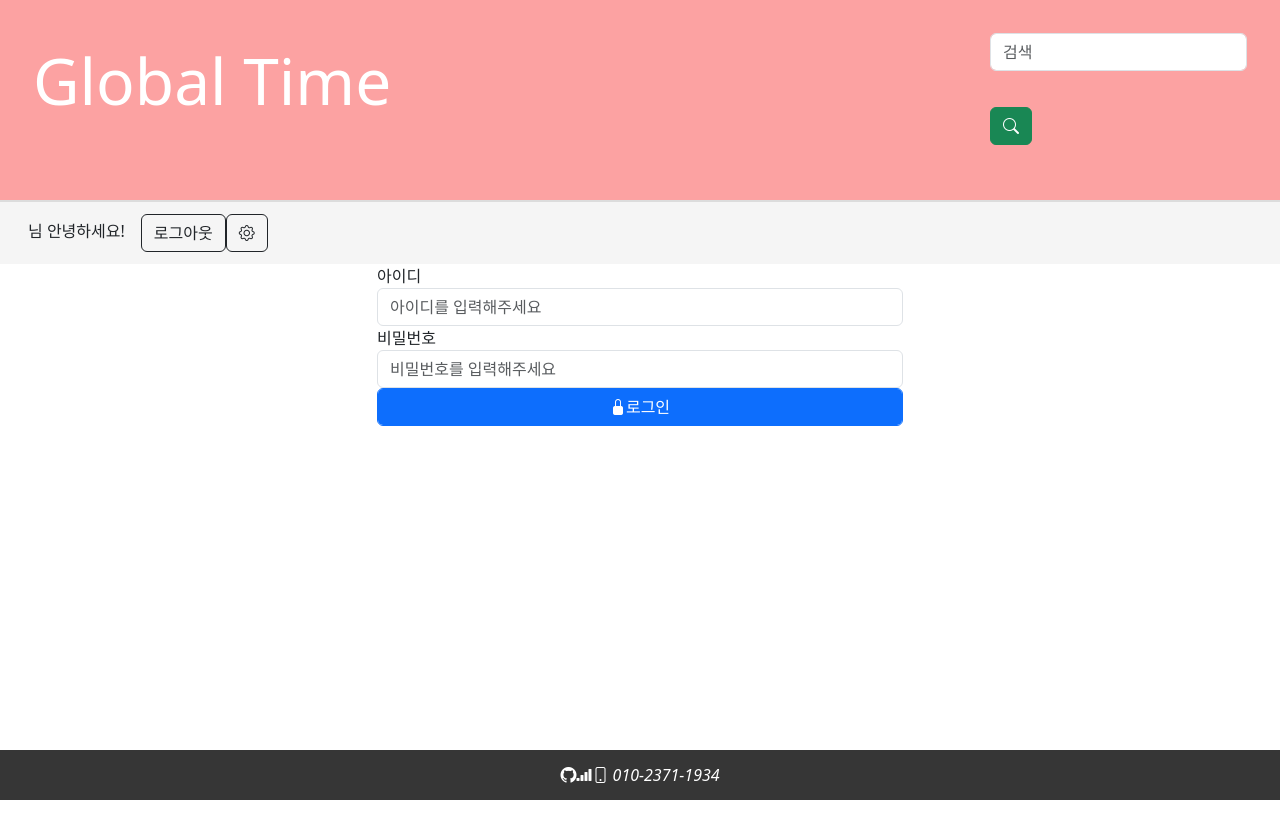
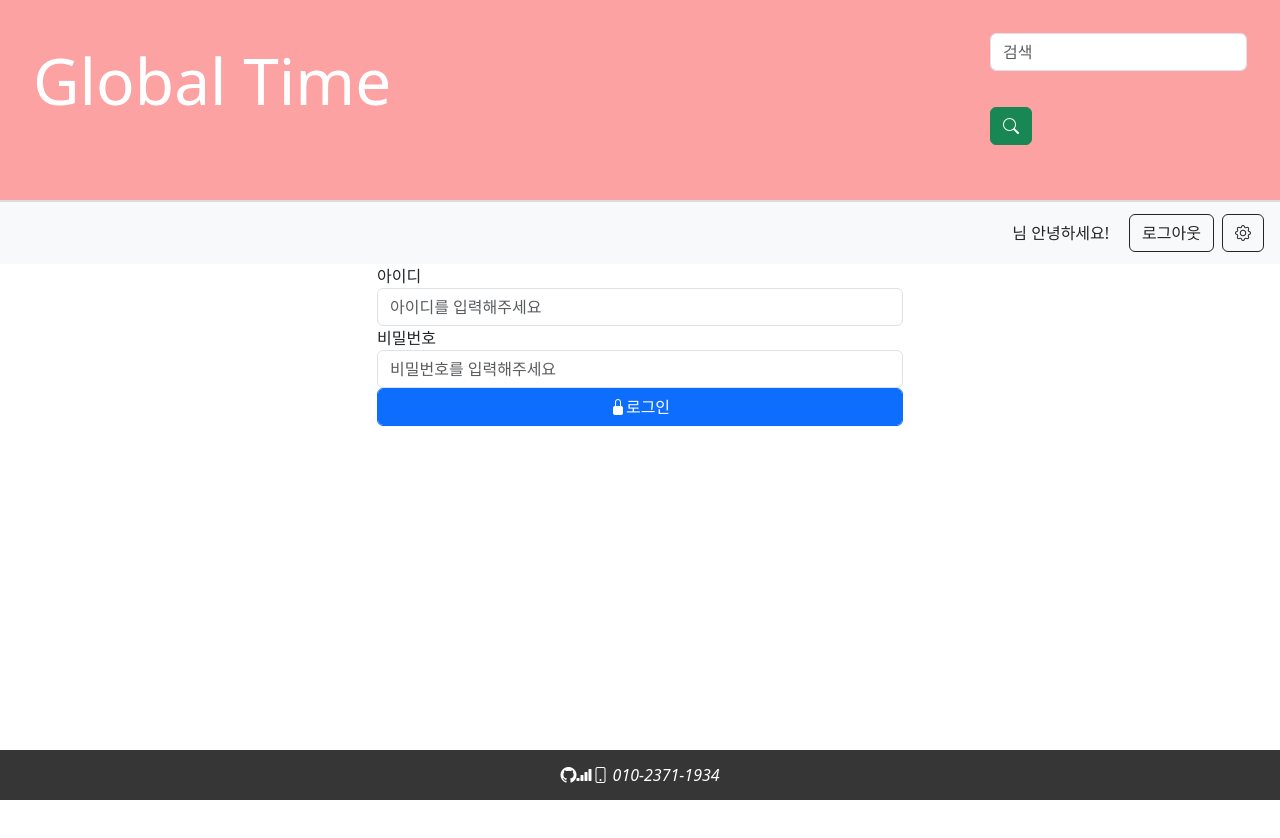
Before and after one commit to Tae4an/Global-Time, a React (Create React App) app in the folder reactfront/: page / in a window 1280 px wide. Shown: the top 838 px of the page. Built offline with nearby package versions, Linux system fonts and the light colour scheme; sample sign-in values are in the browser's storage.

Commit message:
Style: 디자인 수정
- 버튼 위치 수정

```diff
--- a/reactfront/src/comment/CommentForm.js
+++ b/reactfront/src/comment/CommentForm.js
@@ -2,12 +2,13 @@ import React, { useState } from 'react';
 import axios from 'axios';
 import { useUser } from '../context/UserContext';
 import '../css/CommentForm.css';
-import {useNavigate} from "react-router-dom";
+import { useNavigate } from 'react-router-dom';
 
 const CommentForm = ({ postId }) => {
     const [comment, setComment] = useState('');
     const { user, token } = useUser(); // 인증 토큰도 가져옵니다.
     const navigate = useNavigate();
+
     const handleSubmit = async (e) => {
         e.preventDefault();
         if (!user || !user.nickname) {
@@ -54,7 +55,9 @@ const CommentForm = ({ postId }) => {
                     onChange={(e) => setComment(e.target.value)}
                 ></textarea>
             </div>
-            <button type="submit" className="btn btn-primary">댓글 작성</button>
+            <div className="d-flex justify-content-end">
+                <button type="submit" className="btn btn-primary">댓글 작성</button>
+            </div>
         </form>
     );
 };
--- a/reactfront/src/layout/Header.js
+++ b/reactfront/src/layout/Header.js
@@ -1,16 +1,18 @@
 import React from 'react';
-import { Link } from 'react-router-dom';
+import { Link, useNavigate } from 'react-router-dom';
 import 'bootstrap/dist/css/bootstrap.min.css';
 import 'bootstrap-icons/font/bootstrap-icons.css';
 import '../App.css';
 import { useUser } from '../context/UserContext';
 
 const Header = () => {
-    const { user, setUser } = useUser();
+    const { user, logout } = useUser();
+    const navigate = useNavigate();
 
     const handleLogout = () => {
-        setUser(null); // 로그아웃 시 사용자 상태 초기화
-        window.location.href = '/auth/login'; // 로그아웃 후 로그인 페이지로 이동
+        alert("로그아웃 되었습니다.");
+        logout();
+        navigate('/');
     };
 
     if (user) {
@@ -27,21 +29,21 @@ const Header = () => {
                 </form>
             </div>
 
-            <nav id="nav">
-                <div className="text-right">
+            <nav id="nav" className="navbar navbar-expand-lg navbar-light bg-light">
+                <div className="collapse navbar-collapse justify-content-end">
                     {user ? (
                         <>
+                            <span className="mx-3">{user.realName}님 안녕하세요!</span>
                             {user.role === 'ADMIN' && (
-                                <Link to="/admin" className="btn btn-outline-dark">관리자 페이지</Link>
+                                <Link to="/admin" className="btn btn-outline-dark mx-1">관리자</Link>
                             )}
-                            <span className="mx-3">{user.realName}님 안녕하세요!</span>
-                            <button onClick={handleLogout} className="btn btn-outline-dark">로그아웃</button>
-                            <Link to="/auth/modify" className="btn btn-outline-dark bi bi-gear"></Link>
+                            <button onClick={handleLogout} className="btn btn-outline-dark mx-1">로그아웃</button>
+                            <Link to="/auth/modify" className="btn btn-outline-dark bi bi-gear mx-1"></Link>
                         </>
                     ) : (
                         <>
-                            <Link to="/auth/login" role="button" className="btn btn-outline-dark bi bi-lock-fill"> 로그인</Link>
-                            <Link to="/auth/join" role="button" className="btn btn-outline-dark bi bi-person-circle"> 회원가입</Link>
+                            <Link to="/auth/login" role="button" className="btn btn-outline-dark bi bi-lock-fill mx-1"> 로그인</Link>
+                            <Link to="/auth/join" role="button" className="btn btn-outline-dark bi bi-person-circle mx-1"> 회원가입</Link>
                         </>
                     )}
                 </div>
--- a/reactfront/src/posts/PostRead.js
+++ b/reactfront/src/posts/PostRead.js
@@ -30,7 +30,7 @@ const PostRead = ({ user }) => {
             axios.delete(`http://localhost:8080/api/posts/${id}`)
                 .then(() => {
                     alert('게시글이 삭제되었습니다.');
-                    navigate('/');
+                    navigate('/posts');
                 })
                 .catch(error => {
                     console.error('There was an error deleting the post!', error);
@@ -73,19 +73,17 @@ const PostRead = ({ user }) => {
                     </form>
 
                     {/* Buttons */}
-                    {user ? (
-                        <>
-                            <Link to="/" role="button" className="btn btn-info bi bi-arrow-return-left"> 목록</Link>
+                    <div className="d-flex justify-content-between mt-2">
+                        <Link to="/posts" role="button" className="btn btn-info bi bi-arrow-return-left"> 목록</Link>
+                        <div>
                             {isWriter && (
                                 <>
-                                    <Link to={`/posts/update/${post.id}`} role="button" className="btn btn-primary bi bi-pencil-square"> 수정</Link>
-                                    <button type="button" onClick={handleDelete} className="btn btn-danger bi bi-trash"> 삭제</button>
+                                    <Link to={`/posts/update/${post.id}`} role="button" className="btn btn-primary bi bi-pencil-square mx-1"> 수정</Link>
+                                    <button type="button" onClick={handleDelete} className="btn btn-danger bi bi-trash mx-1"> 삭제</button>
                                 </>
                             )}
-                        </>
-                    ) : (
-                        <Link to="/posts" role="button" className="btn btn-info bi bi-arrow-return-left"> 목록</Link>
-                    )}
+                        </div>
+                    </div>
 
                     {/* Comments */}
                     <Comments postId={post.id} user={user} />
```
